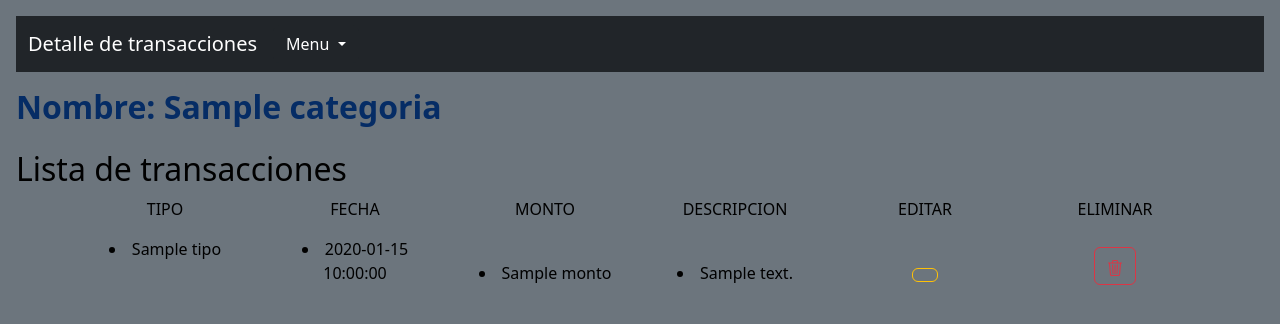
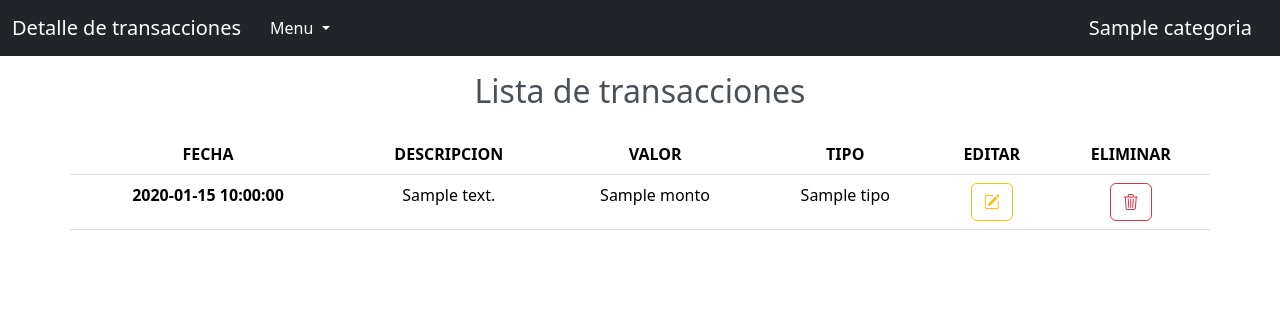
Before and after one commit to Elian-Canas/mi_proyecto, a PHP site: template views/dashboard/show.php in a window 1280 px wide. Shown: the top 324 px of the page. Run offline with PHP 8.4, Linux system fonts and the light colour scheme; the template is opened without the code that fills it: most values are stand-ins (such as "Sample title", 1, 10 or a date in 2020).

Commit message:
Mejoras en el diseño de la vista

```diff
--- a/routes/web.php
+++ b/routes/web.php
@@ -5,8 +5,8 @@ use App\Controladores\HomeController;
 use App\Controladores\LoginControlador;
 use App\Controladores\DashboardControlador;
 
-Route::get('/', [HomeController::class, 'index']);
-Route::post('/', [LoginControlador::class, 'login']);
+// Route::get('/', [HomeController::class, 'index']);
+// Route::post('/', [LoginControlador::class, 'login']);
 
 Route::get("/dashboard", [DashboardControlador::class, 'index']);
 Route::get("/dashboard/create_user", [DashboardControlador::class, 'create_user']);
--- a/views/dashboard/show.php
+++ b/views/dashboard/show.php
@@ -5,16 +5,18 @@
     <meta charset="UTF-8">
     <title>Pantalla de transacciones</title>
     <link href="https://cdn.jsdelivr.net/npm/bootstrap@5.3.2/dist/css/bootstrap.min.css" rel="stylesheet" integrity="sha384-T3c6CoIi6uLrA9TneNEoa7RxnatzjcDSCmG1MXxSR1GAsXEV/Dwwykc2MPK8M2HN" crossorigin="anonymous">
+    <link rel="stylesheet" href="https://cdn.jsdelivr.net/npm/bootstrap-icons@1.11.1/font/bootstrap-icons.css">
     <meta name="viewport" content="width=device-width, initial-scale=1">
 
 </head>
 
-<body class="p-3 mb-2 bg-secondary text-body-emphasis">
+<body>
     <div>
 
         <nav class="navbar navbar-expand-lg navbar-dark bg-dark">
             <div class="container-fluid">
                 <a class="navbar-brand" href="#">Detalle de transacciones</a>
+
                 <button class="navbar-toggler" type="button" data-bs-toggle="collapse" data-bs-target="#navbarNavDarkDropdown" aria-controls="navbarNavDarkDropdown" aria-expanded="false" aria-label="Toggle navigation">
                     <span class="navbar-toggler-icon"></span>
                 </button>
@@ -32,71 +34,60 @@
                         </li>
                     </ul>
                 </div>
+                <a class="navbar-brand"><?= $categorias['nombre'] ?></a>
+
             </div>
         </nav>
 
-        <p class="h2 py-3 text-primary-emphasis"><strong> Nombre: <?= $categorias['nombre'] ?></strong></p>
 
-        <h2>Lista de transacciones</h2>
+        <h2 class="py-3 text-dark-emphasis container text-center">Lista de transacciones</h2>
 
-        <div class="container text-center">
-            <div class="row gx">
-                <div class="col align-self-start">
-                    <p>TIPO</p>
-                </div>
-                <div class="col align-self-center">
-                    <p>FECHA</p>
-                </div>
-                <div class="col align-self-end">
-                    <p>MONTO</p>
-                </div>
-                <div class="col align-self-end">
-                    <p>DESCRIPCION</p>
-                </div>
-                <div class="col align-self-end">
-                    <p>EDITAR</p>
-                </div>
-                <div class="col align-self-end">
-                    <p>ELIMINAR</p>
-                </div>
-            </div>
+        <table class="table container text-center">
+            <thead>
+                <tr>
+                    <th scope="col">FECHA</th>
+                    <th scope="col">DESCRIPCION</th>
+                    <th scope="col">VALOR</th>
+                    <th scope="col">TIPO</th>
+                    <th scope="col">EDITAR</th>
+                    <th scope="col">ELIMINAR</th>
+                </tr>
+            </thead>
+            <?php foreach ($transacciones as $transaccion) : ?>
+
+                <tbody>
+                    <tr>
+                        <th scope="row"><?= $transaccion["fecha"] ?></th>
+                        <td><?= $transaccion["descripcion"] ?></td>
+                        <td><?= $transaccion["monto"] ?></td>
+                        <td><?= $transaccion["tipo"] ?></td>
+                        <td>
+                            <a href="/dashboard/<?= $transaccion['id'] ?>/edit">
+                                <button type="submit" name="edit" class="btn btn-outline-warning">
+                                    <i class="bi bi-pencil-square"></i>
+                                </button>
+                            </a>
+                        </td>
+                        <td>
+                            <form action="/dashboard/<?= $transaccion['id'] ?>/delete" method="post">
+                                <button type="submit" class="btn btn-outline-danger">
+                                    <i class="bi bi-trash3"></i>
+                                </button>
+                            </form>
+                        </td>
+                    </tr>
+                <?php endforeach ?>
+
+        </table>
+
+
+
+
+        <div class="col align-self-end">
+
         </div>
-
-        <div class="container text-center">
-            <?php foreach ($transacciones as $transaccion) : ?>
-                <div class="row gx">
-                    <div class="col align-self-start">
-                        <li><?= $transaccion["tipo"] ?></li>
-                    </div>
-                    <div class="col align-self-center">
-                        <li><?= $transaccion["fecha"] ?></li>
-                    </div>
-                    <div class="col align-self-end">
-                        <li><?= $transaccion["monto"] ?></li>
-                    </div>
-                    <div class="col align-self-end">
-                        <li><?= $transaccion["descripcion"] ?></li>
-                    </div>
-                    <div class="col align-self-end">
-                        <a href="/dashboard/<?= $transaccion['id'] ?>/edit">
-                            <button type="submit" name="edit" class="btn btn-outline-warning">
-
-                            </button>
-                        </a>
-
-                    </div>
-                    <div class="col align-self-end">
-                        <form action="/dashboard/<?= $transaccion['id'] ?>/delete" method="post">
-                            <button type="submit" class="btn btn-outline-danger">
-                                <svg xmlns="http://www.w3.org/2000/svg" width="16" height="16" fill="currentColor" class="bi bi-trash3" viewBox="0 0 16 16">
-                                    <path d="M6.5 1h3a.5.5 0 0 1 .5.5v1H6v-1a.5.5 0 0 1 .5-.5ZM11 2.5v-1A1.5 1.5 0 0 0 9.5 0h-3A1.5 1.5 0 0 0 5 1.5v1H2.506a.58.58 0 0 0-.01 0H1.5a.5.5 0 0 0 0 1h.538l.853 10.66A2 2 0 0 0 4.885 16h6.23a2 2 0 0 0 1.994-1.84l.853-10.66h.538a.5.5 0 0 0 0-1h-.995a.59.59 0 0 0-.01 0H11Zm1.958 1-.846 10.58a1 1 0 0 1-.997.92h-6.23a1 1 0 0 1-.997-.92L3.042 3.5h9.916Zm-7.487 1a.5.5 0 0 1 .528.47l.5 8.5a.5.5 0 0 1-.998.06L5 5.03a.5.5 0 0 1 .47-.53Zm5.058 0a.5.5 0 0 1 .47.53l-.5 8.5a.5.5 0 1 1-.998-.06l.5-8.5a.5.5 0 0 1 .528-.47ZM8 4.5a.5.5 0 0 1 .5.5v8.5a.5.5 0 0 1-1 0V5a.5.5 0 0 1 .5-.5Z" />
-                                </svg>
-                            </button>
-                        </form>
-                    </div>
-                </div>
-            <?php endforeach ?>
-        </div>
+    </div>
+    </div>
     </div>
 
     <script src="https://cdn.jsdelivr.net/npm/bootstrap@5.3.2/dist/js/bootstrap.bundle.min.js" integrity="sha384-C6RzsynM9kWDrMNeT87bh95OGNyZPhcTNXj1NW7RuBCsyN/o0jlpcV8Qyq46cDfL" crossorigin="anonymous"></script>
```
Also changed, not shown: app/Controladores/DashboardControlador.php (+10 -5 lines), views/dashboard/create_transaction.php (+16 -10 lines), views/dashboard/edit.php (+5 -3 lines).
